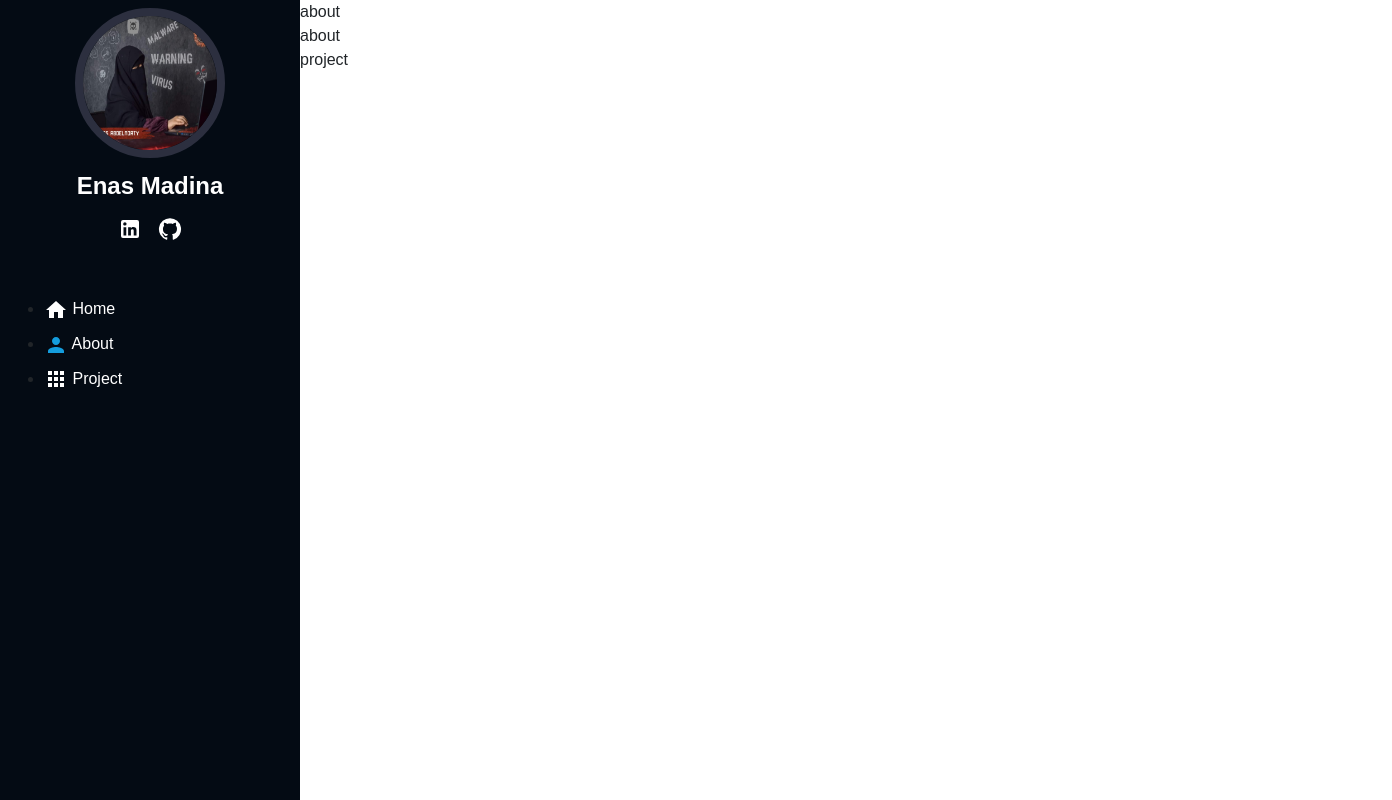
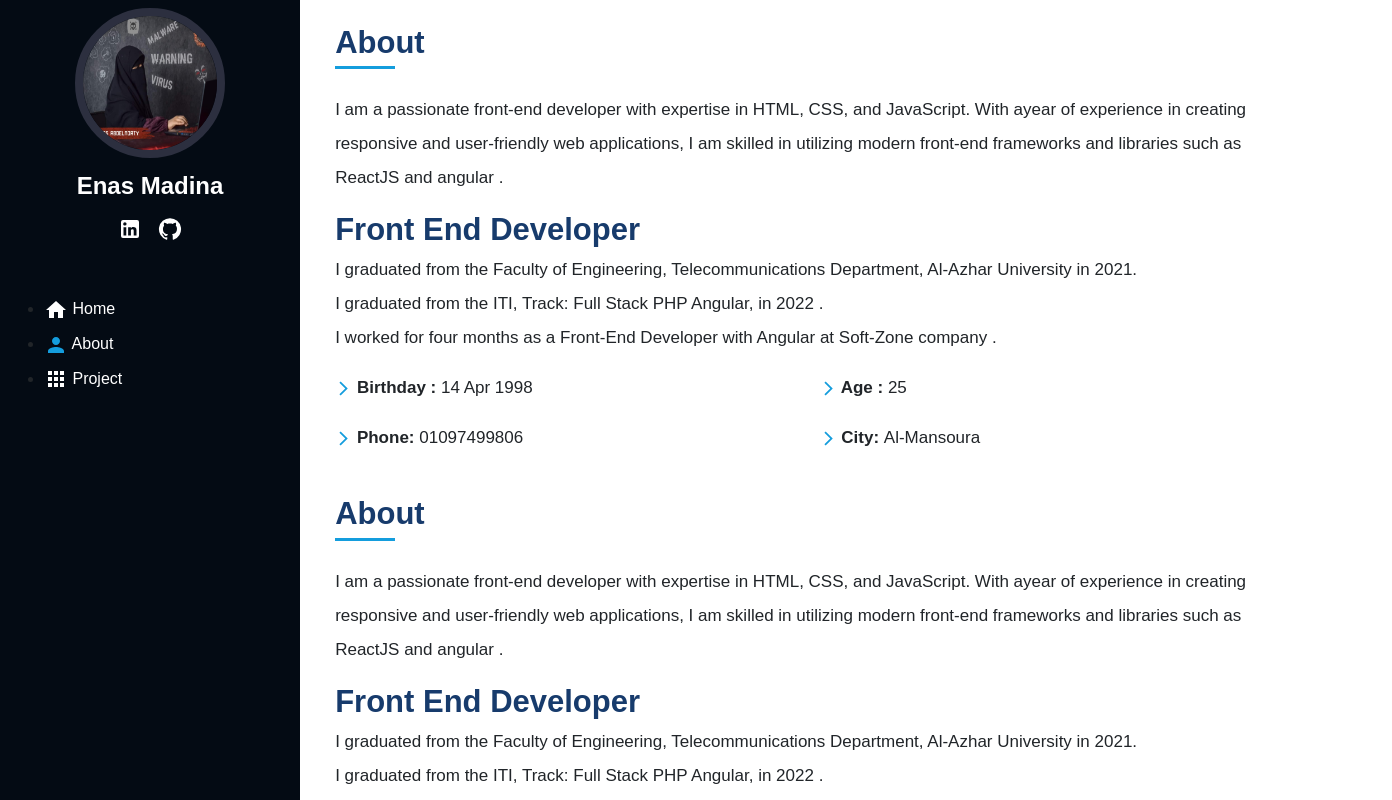
Before and after one commit to Enasmadin/protiflio, a React (Create React App) app: page /about in a window 1280 px wide. Shown: the top 800 px of the page, 1392 px wide, since content can reach past the window. Built offline with nearby package versions, Linux system fonts and the light colour scheme; the HTML template or start-up script is replaced by a standard one.

Commit message:
abou-page

```diff
--- a/package.json
+++ b/package.json
@@ -10,6 +10,7 @@
     "@testing-library/jest-dom": "^5.17.0",
     "@testing-library/react": "^13.4.0",
     "@testing-library/user-event": "^13.5.0",
+    "aos": "^2.3.4",
     "bootstrap": "^5.3.1",
     "react": "^18.2.0",
     "react-bootstrap": "^2.8.0",
--- a/src/App.js
+++ b/src/App.js
@@ -21,7 +21,7 @@ function App() {
        <Routes>
         <Route  path="/"  element={< Home/>}/>
         <Route  path="/about"  element={<About/>}/>
-        <Route  path="/project"  element={<Project/>}/>
+        <Route  path="/projects"  element={<Project/>}/>
        </Routes>
        <About/>
        <Project/>
--- /dev/null
+++ b/src/component/About.css
@@ -0,0 +1,46 @@
+.about-page{
+    background-color: white !important;
+    margin-left: 180px;
+    /* height: 100vh; */
+
+}
+.about-page h1{
+
+    width:fit-content;
+    font-weight: bold;
+    font-size: 31px;
+    color: #173b6c;
+    margin-bottom: 5px;
+
+}
+.about-page .title{
+
+    /* margin-left: 90px; */
+    width:60px;
+    border-bottom: 3px solid #149ddd ;
+}
+.content-about p{
+    font-size: 17px;
+    line-height: 2;
+ }
+ .icon-detalis{
+    color:#149ddd;
+    font-size: 17px !important;
+
+ }
+ .detlais-personal span {
+    font-size: 17px;
+    font-weight: bold;
+
+ }
+ .detalis{
+    /* display: none; */
+    /* transform: scaleX(0);
+    animation: animate 2s 0.2s  forwards; */
+ }
+ @keyframes animate {
+    100% {
+        /* display: block; */
+      transform: scaleX(1);
+    }
+  }
--- a/src/component/About.js
+++ b/src/component/About.js
@@ -1,9 +1,59 @@
-import React from 'react'
+import React, { useEffect } from 'react';
+import ArrowForwardIosIcon from '@mui/icons-material/ArrowForwardIos';
+import Aos from 'aos';
+import "aos/dist/aos.css";
+
+import "./About.css";
 
 const About = () => {
+  useEffect(()=>{
+    Aos.init({duration:2000});
+  },[])
   return (
-    <div>
-       about
+    <div  className="about-page ">
+      <div   className='title'>
+      <h1 className='mt-4'>  About  </h1>
+      </div>
+      <div   className='content-about mt-4'>
+        <p> I am a passionate front-end developer with expertise in HTML, CSS, and JavaScript. With  ayear of experience in creating responsive and user-friendly web applications, I am skilled in utilizing modern front-end frameworks and libraries such as ReactJS and angular . </p>
+        <div   className='detalis' data-aos="fade-left" aos-duration="500">
+          <h1>Front End Developer </h1>
+          <p>
+          I graduated from the Faculty of Engineering, Telecommunications Department, Al-Azhar University in 2021. <br/>
+          I graduated from the ITI, Track: Full Stack PHP Angular, in 2022 . <br/>
+          I worked for four months as a Front-End Developer with Angular at Soft-Zone company .
+          </p>
+          <div className='detlais-personal'>
+            <div  className="row">
+              <p className="col-6 ">
+              <ArrowForwardIosIcon className='icon-detalis'/>
+              <span> Birthday : </span>
+                 14  Apr 1998
+              </p>
+              <p className="col-6 ">
+              <ArrowForwardIosIcon className='icon-detalis'/>
+              <span> Age : </span>
+                   25
+
+              </p>
+              <p className="col-6 ">
+              <ArrowForwardIosIcon className='icon-detalis'/>
+              <span> Phone: </span>
+                  01097499806
+              </p>
+              <p className="col-6 ">
+              <ArrowForwardIosIcon className='icon-detalis'/>
+              <span> City: </span>
+                 Al-Mansoura
+              </p>
+
+
+            </div>
+          </div>
+
+        </div>
+      </div>
+
     </div>
   )
 }
--- a/src/component/Home.js
+++ b/src/component/Home.js
@@ -1,5 +1,6 @@
 import React, { useEffect, useState } from 'react';
 import './home.css';
+import DownloadIcon from '@mui/icons-material/Download';
 const Home = () => {
   const [text, setText] = useState("");
 
@@ -34,7 +35,7 @@ const downloadCV = () => {
                <small> Enas </small>   Madina
           </p>
           <p>  Iam  <span className='text'>{text} </span> </p>
-          <button className='btn download-cv mt-4' onClick={downloadCV}>  download My cv </button>
+          <button className='btn download-cv mt-4' onClick={downloadCV}>  download My cv <DownloadIcon/> </button>
         </div>
 
       </div>
--- a/src/component/Sidebar.js
+++ b/src/component/Sidebar.js
@@ -1,5 +1,5 @@
 import React from 'react';
-import { Link, NavLink, useLocation } from 'react-router-dom';
+import { NavLink } from 'react-router-dom';
 import Container from 'react-bootstrap/Container';
 import LinkedInIcon from '@mui/icons-material/LinkedIn';
 import GitHubIcon from '@mui/icons-material/GitHub';
@@ -44,7 +44,7 @@ const Sidebar = () => {
                    <NavLink to="/about" className='link-one'> <PersonIcon  className='icon-hover' activeclassname="active"/>   <span>About</span> </NavLink>
                   </li>
                   <li>
-                   <NavLink to="/project" className='link-one'> <AppsIcon  className='icon-hover' activeclassname="active"/>  <span>Project</span>    </NavLink>
+                   <NavLink to="/projects" className='link-one'> <AppsIcon  className='icon-hover' activeclassname="active"/>  <span>Project</span>    </NavLink>
                   </li>
                  </ul>
               </div>
--- a/src/component/home.css
+++ b/src/component/home.css
@@ -9,7 +9,7 @@
     /* width: 100%; */
     /*height: 100%; */
     background-repeat: no-repeat;
-    width: 1200px;
+    /* width: 1200px;   */
     height: 100vh;
     /* background: url(../img/hero-bg.jpg) top center; */
     background-size: cover;
@@ -23,8 +23,6 @@
     font-size:40px;
     font-weight: bold;
     /* margin-left: 10px; */
-
-
     cursor: pointer;
 
 
@@ -42,17 +40,22 @@ span.text {
 
 }
 .content-background {
-    margin-left: 100px;
+    margin-left: 180px;
+
 
 }
 .background .download-cv{
     border: 2px solid #149ddd ;
     color:white !important ;
     font-size: 18px;
+    -o-transition-duration: 0.2s;
+    transition-duration: 0.5s;
+
 }
 .background .download-cv:hover{
    color:  #149ddd !important;
 
    background-color: white;
    color:  #149ddd !important;
+   border: none !important;
 }
```
Also changed, not shown: 1 other file (tests, documents, lock files or other folders).
